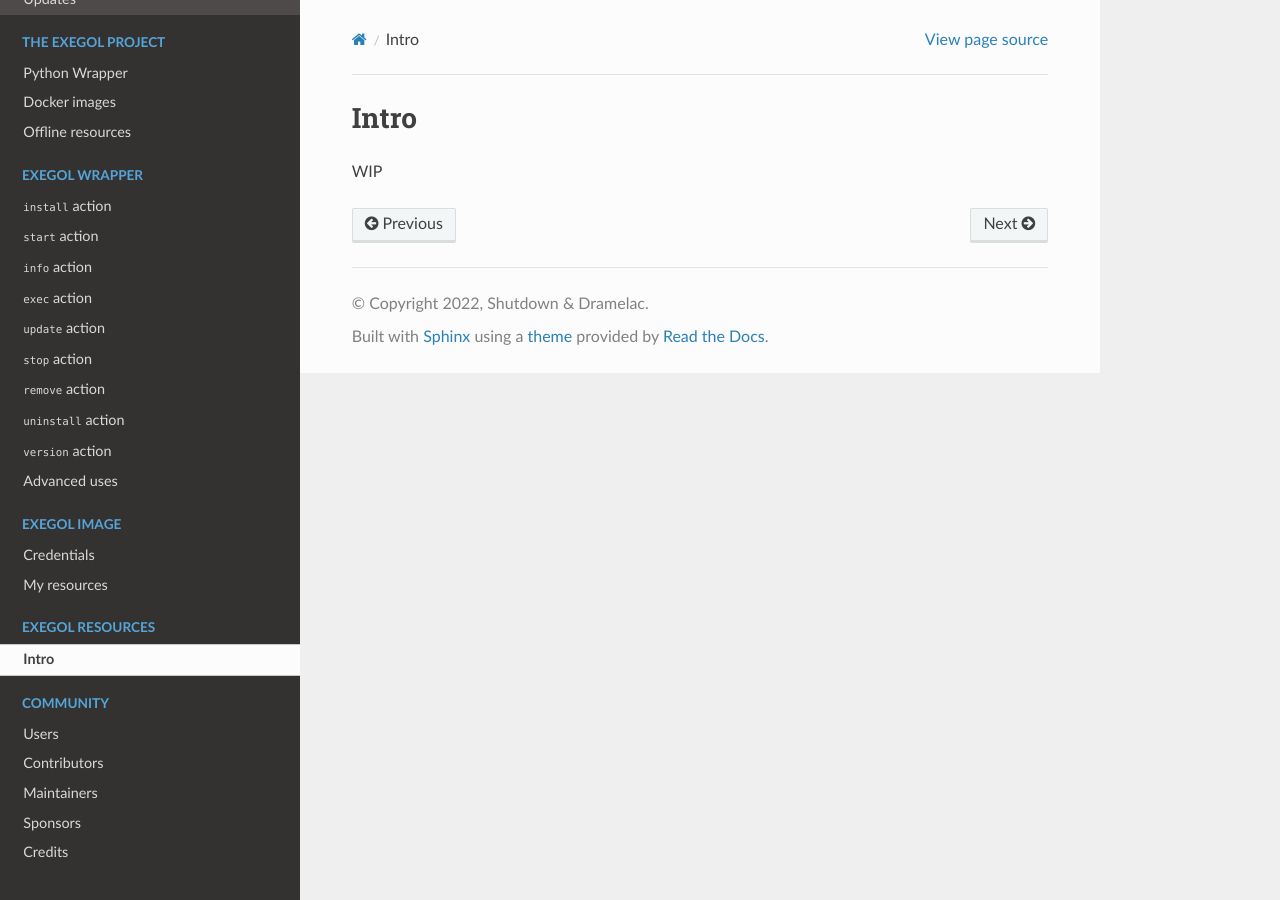
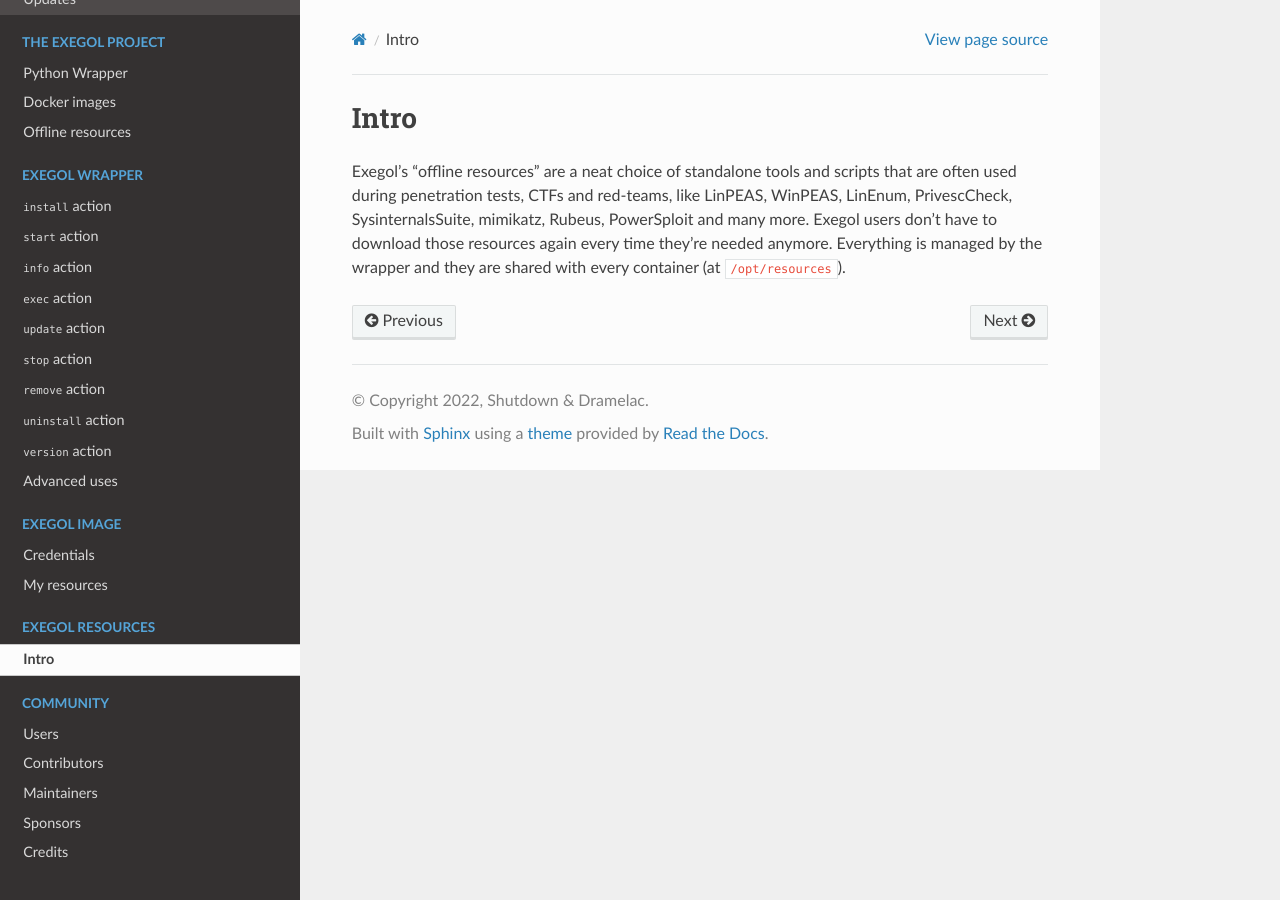
Before and after one commit to ThePorgs/Exegol-docs, a Sphinx documentation site: the page built from source/exegol-resources/intro.rst, in a window 1280 px wide. Built offline with Sphinx 7.4.7 and the Read the Docs theme 2.0.0, drawn with Linux system fonts in a browser that asks for light colours.

Commit message:
Minor update

```diff
--- a/source/exegol-resources/intro.rst
+++ b/source/exegol-resources/intro.rst
@@ -3,4 +3,7 @@ Intro
 
 .. _exegol-resources:
 
-WIP
+Exegol's "offline resources" are a neat choice of standalone tools and scripts that are often used during penetration tests,
+CTFs and red-teams, like LinPEAS, WinPEAS, LinEnum, PrivescCheck, SysinternalsSuite, mimikatz, Rubeus, PowerSploit and many more.
+Exegol users don't have to download those resources again every time they're needed anymore.
+Everything is managed by the wrapper and they are shared with every container (at ``/opt/resources``).
--- a/source/the-exegol-project/docker-images.rst
+++ b/source/the-exegol-project/docker-images.rst
@@ -14,7 +14,7 @@ All images are available on `the official Dockerhub registry <https://hub.docker
   web          Includes tools for Web pentesting only.
   light        Includes the lightest and most used tools for various purposes.
   osint        Includes tools for OSINT.
-  nightly      **(for developers and advanced users)** contains the latest updates. This image can be unstable!
+  nightly      **(for developers and advanced users)** contains the latest updates. This image can be **unstable**!
 ============= =====================================================================================================
 
 .. note::
```
